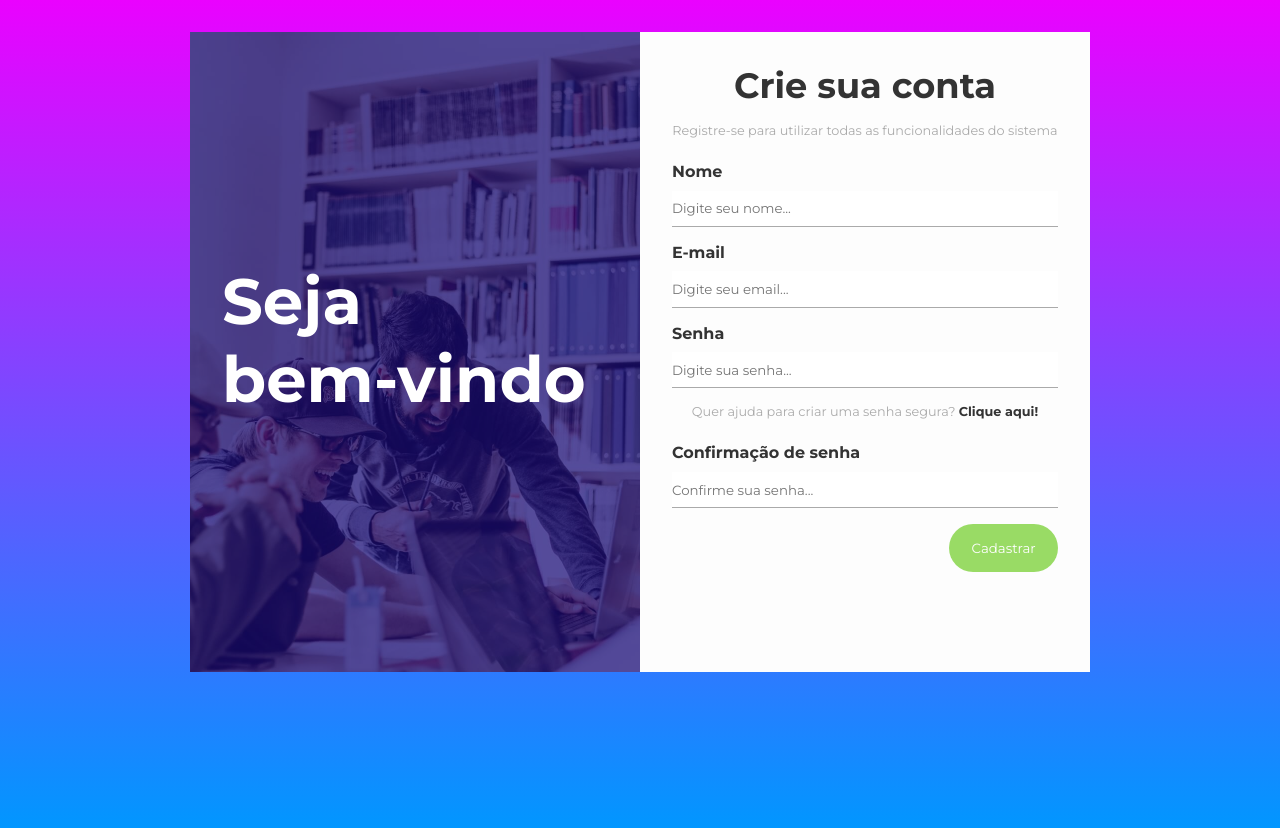
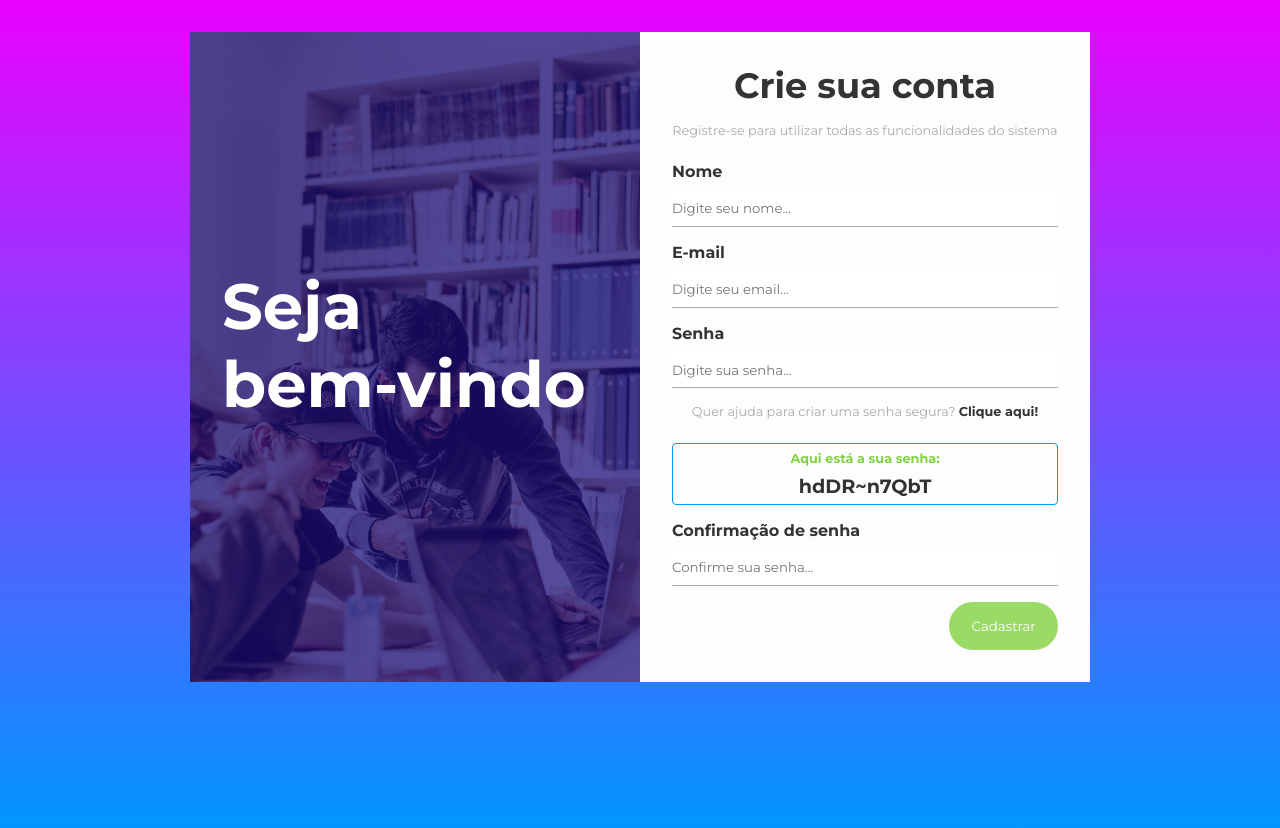
Before and after one commit to leojosants/udemy_projetos_de_javascript_aprenda_html_css_e_javascript__secao_21, a plain HTML site: page gerador_de_senhas/index.html in a window 1280 px wide. Both pictures are taken after a click on the element "Clique aqui!". Drawn offline with Linux system fonts and the light colour scheme.

Commit message:
class 105 - finishing password generation

```diff
--- a/gerador_de_senhas/assets/css/styles.css
+++ b/gerador_de_senhas/assets/css/styles.css
@@ -111,7 +111,7 @@ input:focus {
 }
 
 #generate_password:hover {
-    background-color: var(--color_9);
+    color: var(--color_9);
 }
 
 #register_form #generated_password {
--- a/gerador_de_senhas/assets/js/app.js
+++ b/gerador_de_senhas/assets/js/app.js
@@ -1,7 +1,7 @@
 /*
     elements selection
 */
-const generate_password_element = document.querySelector('[data_generated_password]');
+const generated_password_element = document.querySelector('[data_generated_password]');
 const generate_password_button = document.querySelector('[data_generate_password]');
 
 /*
@@ -28,11 +28,29 @@ const getSymbol = () => {
     return symbols[Math.floor(Math.random() * symbols.length)];
 };
 
-console.log(getSymbol());
+//
+const generatePassword = (getLetterLowerCase, getLetterUpperCase, getNumber, getSymbol) => {
+    let password = '';
+    const password_length = 10;
+
+    const generators = [getLetterLowerCase, getLetterUpperCase, getNumber, getSymbol];
+
+    for (i = 0; i < password_length; i = i + generators.length) {
+        generators.forEach(() => {
+            const random_value = generators[Math.floor(Math.random() * generators.length)]();
+            password += random_value;
+        })
+    };
+
+    password = password.slice(0, password_length);
+
+    generated_password_element.style.display = 'block';
+    generated_password_element.querySelector('h4').innerText = password;
+};
 
 /*
     events
 */
 generate_password_button.addEventListener('click', () => {
-    console.log('teste');
+    generatePassword(getLetterLowerCase, getLetterUpperCase, getNumber, getSymbol);
 });
--- a/gerador_de_senhas/index.html
+++ b/gerador_de_senhas/index.html
@@ -80,7 +80,7 @@
 				</p>
 
 				<!--  -->
-				<div id="generated_password">
+				<div id="generated_password" data_generated_password>
 					<p>Aqui está a sua senha:</p>
 					<h4></h4>
 				</div>
```
